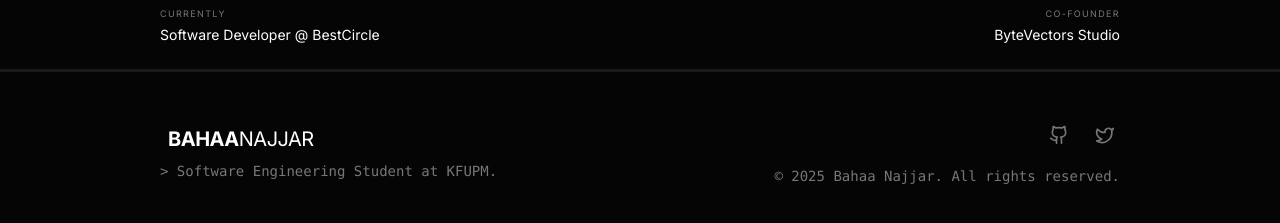
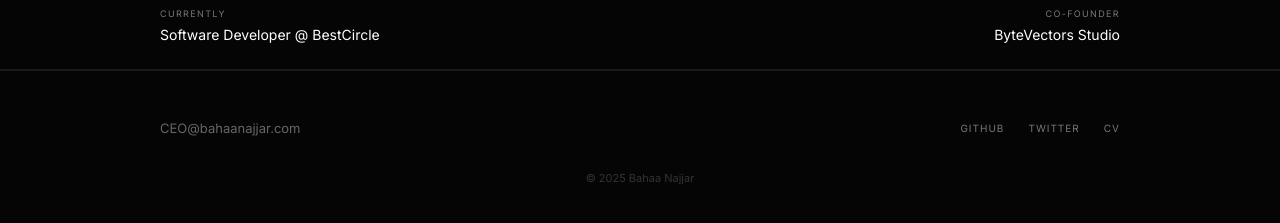
Before and after one commit to 0xffvirus/0xffvirus.github.io, a Next.js app: page / in a window 1280 px wide. Shown: the part 3554-3777 px from the top of the page. Built offline with nearby package versions, Linux system fonts and the light colour scheme; a web font is replaced by a local one.

Commit message:
feat: rewrite Footer with minimal editorial style

```diff
--- a/src/components/portfolio/Footer.tsx
+++ b/src/components/portfolio/Footer.tsx
@@ -1,49 +1,50 @@
 import Link from "next/link";
-import { Github, Twitter, Instagram } from "lucide-react";
 
 export function Footer() {
   const currentYear = new Date().getFullYear();
 
   return (
-    <footer className='bg-background py-12 border-t-2 border-border'>
-      <div className='container'>
-        <div className="flex flex-col md:flex-row justify-between items-center">
-          <div className="mb-6 md:mb-0">
-            <Link href="/" className="text-xl font-bold tracking-tight text-foreground uppercase hover:bg-foreground hover:text-background px-2 transition-colors">
-              Bahaa<span className="font-normal">Najjar</span>
-            </Link>
-            <p className="text-muted-foreground mt-2 max-w-md font-mono text-sm">
-              {`> Software Engineering Student at KFUPM.`}
-            </p>
-          </div>
+    <footer className="border-t border-[#1a1a1a] py-12">
+      <div className="container">
+        <div className="flex flex-col md:flex-row md:justify-between md:items-center gap-6">
+          <a
+            href="mailto:CEO@bahaanajjar.com"
+            className="text-[#666] text-[13px] font-sans hover:text-white transition-colors duration-200"
+          >
+            CEO@bahaanajjar.com
+          </a>
 
-          <div className="flex flex-col items-center md:items-end">
-            <div className="flex space-x-4 mb-4">
-              <a
+          <div className="flex gap-6">
+            <Link
               href="https://github.com/0xffvirus"
               target="_blank"
               rel="noopener noreferrer"
-                className="text-muted-foreground hover:text-foreground border border-transparent hover:border-foreground p-1 transition-all duration-0"
+              className="text-[#777] text-[10px] uppercase tracking-[0.1em] font-sans hover:text-white transition-colors duration-200"
             >
-                <Github className="h-5 w-5" />
-                <span className="sr-only">GitHub</span>
-              </a>
-              <a
+              GitHub
+            </Link>
+            <Link
               href="https://twitter.com/ceobahaa"
               target="_blank"
               rel="noopener noreferrer"
-                className="text-muted-foreground hover:text-foreground border border-transparent hover:border-foreground p-1 transition-all duration-0"
+              className="text-[#777] text-[10px] uppercase tracking-[0.1em] font-sans hover:text-white transition-colors duration-200"
             >
-                <Twitter className="h-5 w-5" />
-                <span className="sr-only">Twitter</span>
-              </a>
-
-            </div>
-            <p className="text-sm text-muted-foreground font-mono">
-              © {currentYear} Bahaa Najjar. All rights reserved.
-            </p>
+              Twitter
+            </Link>
+            <Link
+              href="https://drive.google.com/your-cv-link"
+              target="_blank"
+              rel="noopener noreferrer"
+              className="text-[#777] text-[10px] uppercase tracking-[0.1em] font-sans hover:text-white transition-colors duration-200"
+            >
+              CV
+            </Link>
           </div>
         </div>
+
+        <p className="text-[#333] text-[11px] font-sans text-center mt-8">
+          © {currentYear} Bahaa Najjar
+        </p>
       </div>
     </footer>
   );
```
Lines whose indentation alone changed are shown as unchanged.
